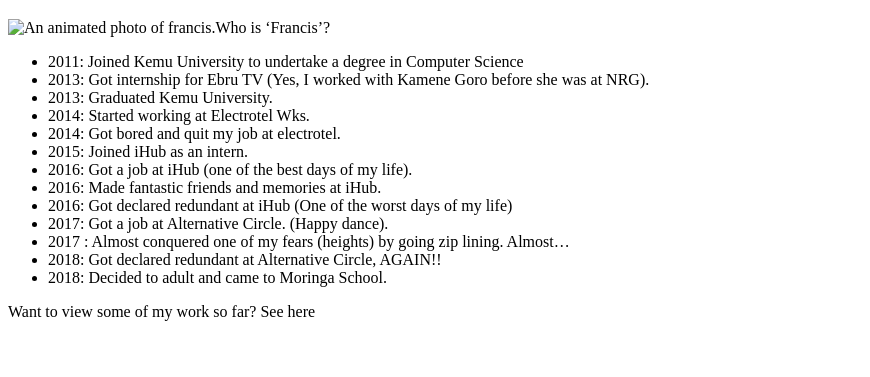
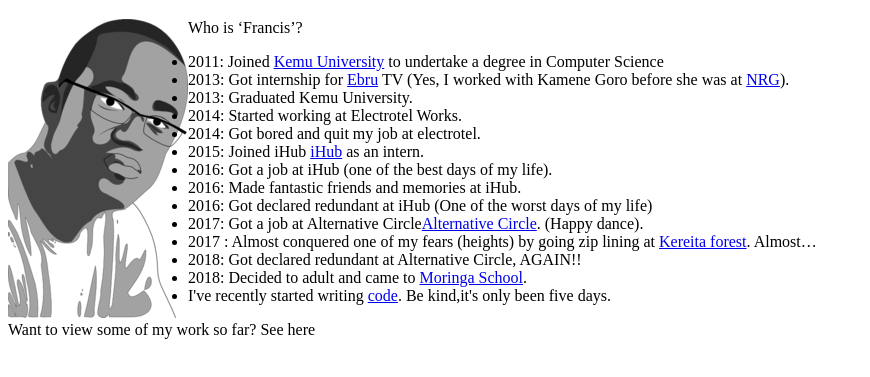
Before and after one commit to Njarif/My-portfolio, a plain HTML site: page index.html in a window 1280 px wide. Shown: the part 61-438 px from the top of the page, without its empty margins (0-870 px from the left). Drawn offline with Linux system fonts and the light colour scheme.

Commit message:
Added hyperlinks

```diff
--- a/index.html
+++ b/index.html
@@ -6,22 +6,23 @@
   </head>
   <body>
     <h1>Francis Mwangi</h1>
-    <img src="images/francis.jpg" alt="An animated photo of francis.">
+    <img src="images/francis.jpg" alt="Animated photo of francis.">
     <p>Who is ‘Francis’?</p>
     <ul>
-      <li>2011: Joined Kemu University to undertake a degree in Computer Science</li>
-      <li>2013: Got internship for Ebru TV (Yes, I worked with Kamene Goro before she was at NRG).</li>
+      <li>2011: Joined <a href="http://www.kemu.ac.ke">Kemu University</a> to undertake a degree in Computer Science</li>
+      <li>2013: Got internship for <a href="http://www.ebru.co.ke">Ebru</a> TV (Yes, I worked with Kamene Goro before she was at <a href="https://nrg.radio">NRG</a>).</li>
       <li>2013: Graduated Kemu University.</li>
-      <li>2014: Started working at Electrotel Wks.</li>
+      <li>2014: Started working at Electrotel Works.</li>
       <li>2014: Got bored and quit my job at electrotel.</li>
-      <li>2015: Joined iHub as an intern.</li>
+      <li>2015: Joined iHub <a href="https://ihub.co.ke">iHub</a> as an intern.</li>
       <li>2016: Got a job at iHub (one of the best days of my life).</li>
       <li>2016: Made fantastic friends and memories at iHub.</li>
       <li>2016: Got declared redundant at iHub (One of the worst days of my life)</li>
-      <li>2017: Got a job at Alternative Circle. (Happy dance).</li>
-      <li>2017 : Almost conquered one of my fears (heights) by going zip lining. Almost…</li>
+      <li>2017: Got a job at Alternative Circle<a href="http://www.alternativecircle.com">Alternative Circle</a>. (Happy dance).</li>
+      <li>2017 : Almost conquered one of my fears (heights) by going zip lining at <a href="http://www.theforest.co.ke">Kereita forest</a>. Almost…</li>
       <li>2018: Got declared redundant at Alternative Circle, AGAIN!!</li>
-      <li>2018: Decided to adult and came to Moringa School.</li>
+      <li>2018: Decided to adult and came to <a href="https://www.moringaschool.com">Moringa School</a>.</li>
+      <li>I've recently started writing <a href="https://github.com/Njarif">code</a>. Be kind,it's only been five days.</li>
     </ul>
 
     <p>Want to view some of my work so far? See here</p>
```
Also changed, not shown: images/Fantastic friends.jpg (added), images/Francis.jpg (renamed from images/Francis.png), 1 other file.
